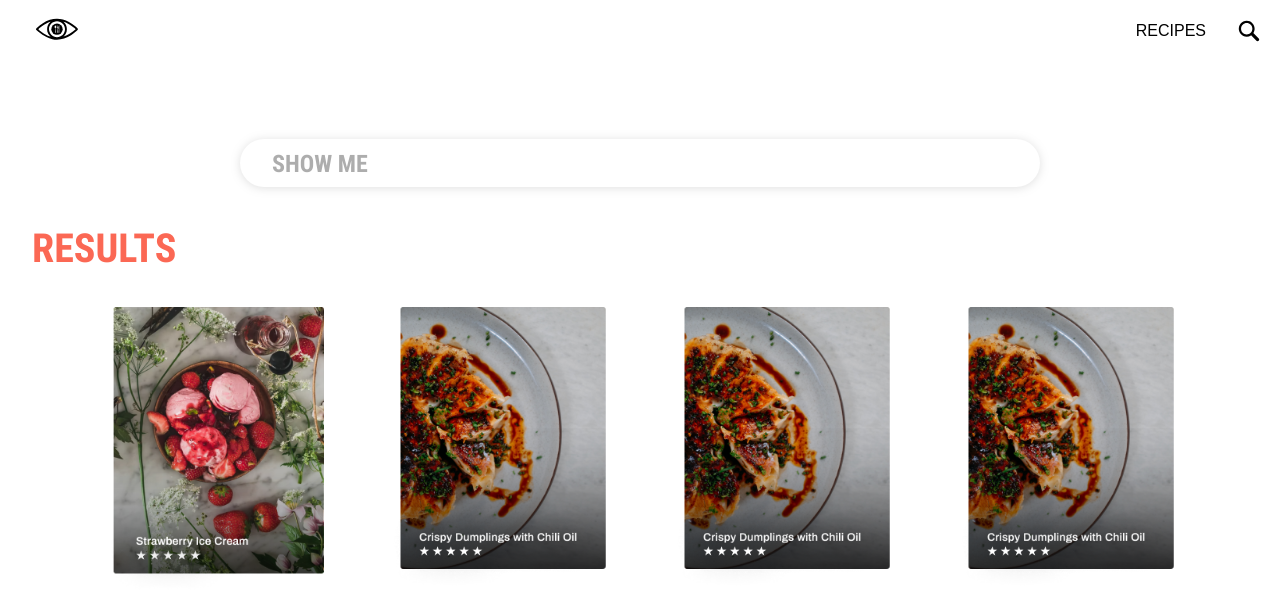
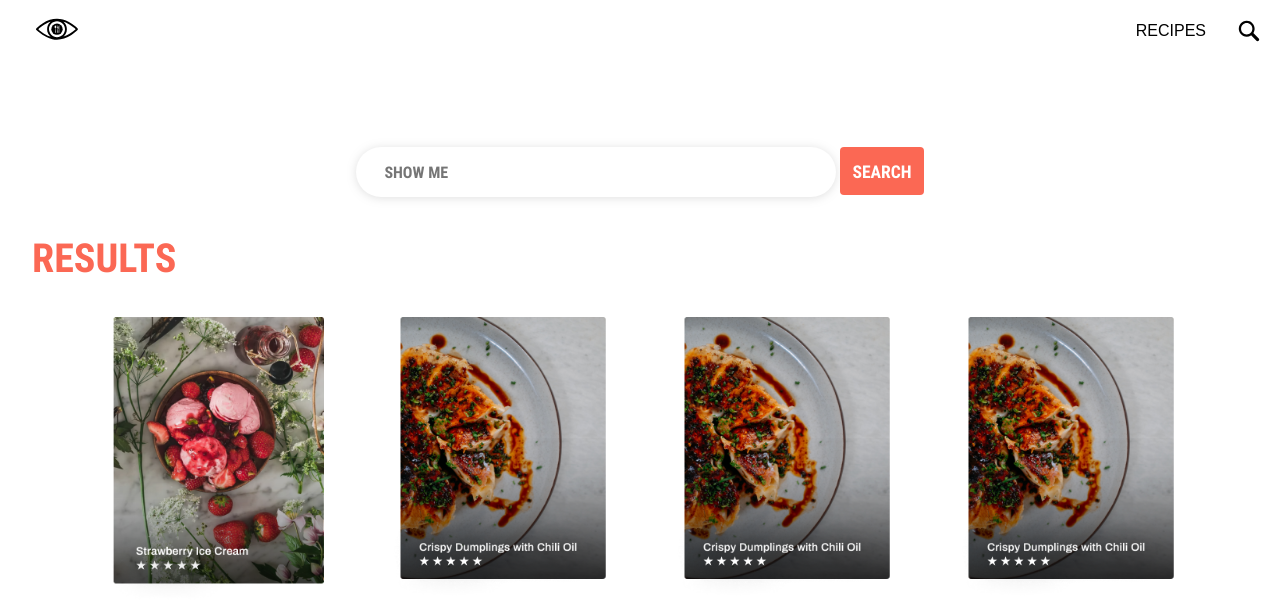
Before and after one commit to megan-lam/idm232-mal464, a PHP site: page /search.html in a window 1280 px wide. Shown: the top 604 px of the page. Before the commit the page ends 574 px from the top, so only its background shows below. Run offline with PHP 8.4, Linux system fonts and the light colour scheme.

Commit message:
fixed search

```diff
--- a/css/stylesheet.css
+++ b/css/stylesheet.css
@@ -529,7 +529,8 @@ body.search{
     margin-bottom: 5rem;
 }
 .searchtext{
-    font-size: 1.5rem;
+    font-size: 2rem;
+    font-weight: bold;
     font-family: 'robotocondensed';
     color:rgb(173, 173, 173);
     text-transform: uppercase;
@@ -537,15 +538,57 @@ body.search{
     padding-left: 2rem;
     margin-top: .5rem;
 }
-.searchbar{
+/*.searchbar{
     border-radius: 100px;
     width: 50rem;
     height: 3rem;
     box-shadow: 0px 1px 10px rgba(126, 126, 126, 0.25);
-}
+}*/
 .search_center{
     display: flex;
     justify-content: center;
 }
+@media (max-width:599px){
+#site-search{
+    font-size: 1rem;
+    width: 15rem;
+    box-shadow: 0px 1px 10px rgba(126, 126, 126, 0.25)
+}
+}
+.sbutton{
+    font-size: .8rem;
+}
 
+@media (min-width:600px){
+#site-search{
+    font-size: 1rem;
+    width: 30rem;
+}
+
+.sbutton{
+    font-size: 1.1rem;
+}
+}
+#site-search{
+    background-color: inherit;
+    border: none;
+    border-radius: 100px;
+    padding: 14px 28px;
+    cursor: pointer;
+    box-shadow: 0px 1px 10px rgba(126, 126, 126, 0.25)
+}
+.sbutton{
+    font-family: 'robotocondensed';
+    font-weight: bold;
+    text-transform: uppercase;
+    background-color: #FB6854;
+    border: none;
+    color: white;
+    padding:.75rem;
+    border-radius: 4px;
+}
+.sbutton:hover{
+    cursor: pointer;
+    background-color: #FFA79B;
+}
     a:hover{cursor: pointer;}
--- a/editrecipe.html
+++ b/editrecipe.html
@@ -15,6 +15,7 @@
         <a href="index.html">
             <img src="images/logo_black.svg" alt="Logo" class= "logo"/></a>
         <a href="search.html">
+
         <img src="images/search.svg" alt="search" class= "search"></a>
         <div class="dropdown">
             <button class="drophome">RECIPES</button>
--- a/search.html
+++ b/search.html
@@ -25,7 +25,13 @@
           </div></div>
           <div class="search_center">
           <div class="searchbar">
-          <h3 class="searchtext">Show me</h3></div></div>
+          <input class="searchtext" type="search" id="site-search" name="q"
+       aria-label="Search through site content"
+       placeholder="SHOW ME">
+       <button class="sbutton">Search</button>
+        </div></div>
+
+          <!--<h3 class="searchtext">Show me</h3>-->
 
           <h2 class="section_title">RESULTS</h2>
           <div class="center">
```
